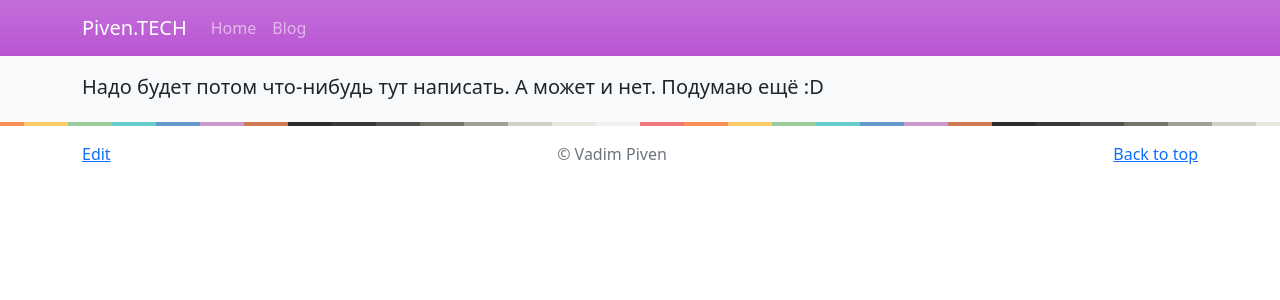
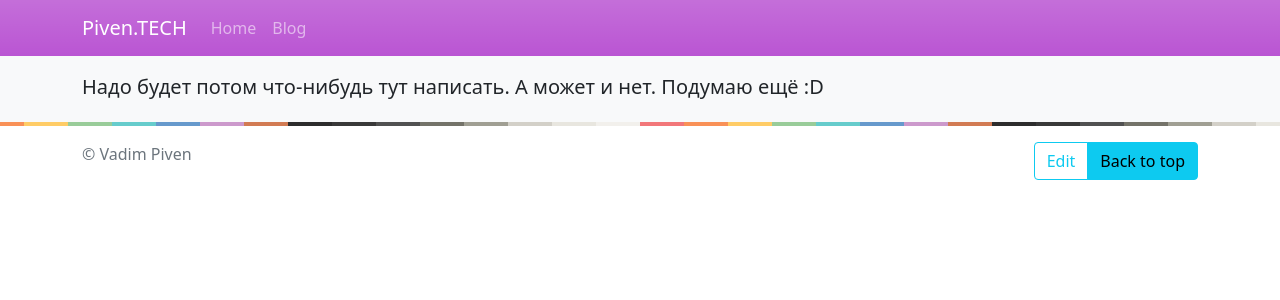
Before and after one commit to vadimpiven/vadimpiven, a Jekyll site: the page built from index.html, in a window 1280 px wide. Shown: the top 300 px of the page. Built offline with Jekyll 4.4.1, drawn with Linux system fonts in a browser that asks for light colours.

Commit message:
Update default.html

```diff
--- a/_layouts/default.html
+++ b/_layouts/default.html
@@ -47,13 +47,13 @@
 
     <footer class="text-muted py-3">
       <div class="container">
-        <p class="float-start mb-1">
-          <a href="https://github.com/vadimpiven/vadimpiven/tree/gh-pages">Edit</a>
-        </p>
-        <p class="float-end mb-1">
-          <a href="#">Back to top</a>
-        </p>
-        <p class="text-center mb-1">&copy; Vadim Piven </p>
+
+        <p class="float-start">&copy; Vadim Piven</p>
+        <div class="btn-group float-end">
+          <a href="https://github.com/vadimpiven/vadimpiven/tree/gh-pages" class="btn btn-outline-info">Edit</a>
+          <a href="#" class="btn btn-info">Back to top</a>
+        </div>
+
       </div>
     </footer>
 
```
